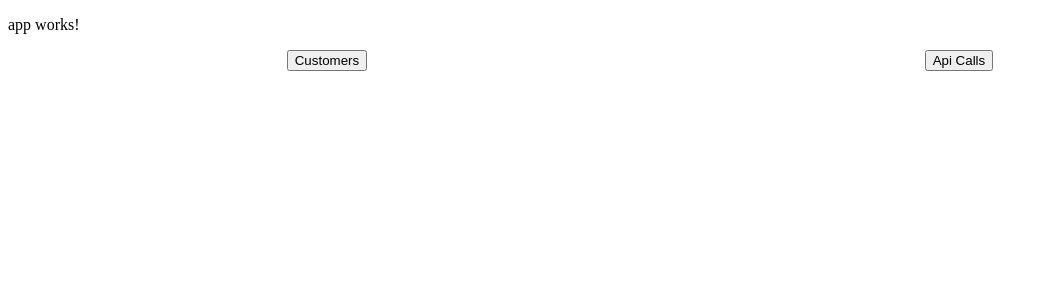
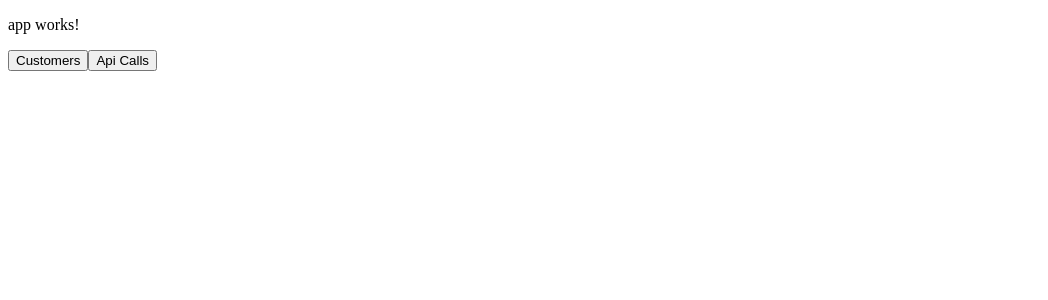
Before and after one commit to AunikIslam/angular-demo-project, an Angular app: page /api-calls in a window 1280 px wide. Shown: the top 300 px of the page, without its empty margins (0-1048 px from the left). Built offline with nearby package versions, Linux system fonts and the light colour scheme.

Commit message:
Flex Layout Added

```diff
--- a/src/app/app.component.html
+++ b/src/app/app.component.html
@@ -2,9 +2,6 @@
 app works!
 </p>
 
-<div fxLayout="row" fxLayoutAlign="space-around start" >
-  <button routerLink="/home">Customers</button>
-  <button routerLink="/api-calls">Api Calls</button>
-</div>
+
 
 <router-outlet></router-outlet>
--- a/src/app/main/api-calls/api-calls.component.html
+++ b/src/app/main/api-calls/api-calls.component.html
@@ -0,0 +1,4 @@
+<div fxLayout="row" fxLayoutAlign="space-around start" >
+  <button routerLink="/home">Customers</button>
+  <button routerLink="/api-calls">Api Calls</button>
+</div>
```
